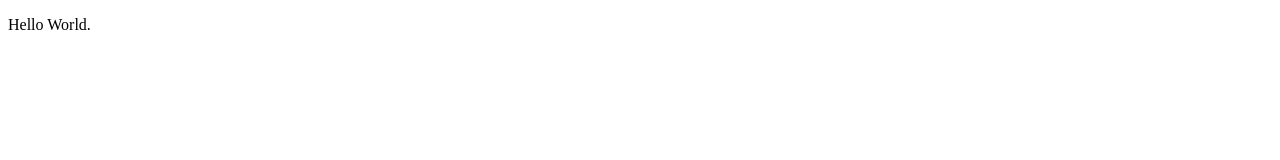
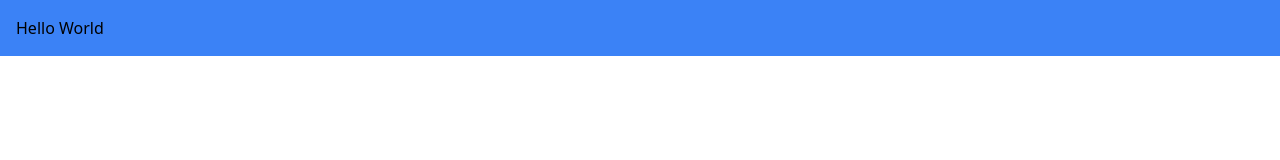
Before and after one commit to nate-26/se467-group-project, a website built with Vite: page index.html in a window 1280 px wide. Built offline with nearby package versions, Linux system fonts and the light colour scheme.

Commit message:
Add tailwind (sweet misery

```diff
--- a/index.html
+++ b/index.html
@@ -1,6 +1,8 @@
 <!doctype html>
 <html lang="en">
+
   <head>
+    <link href="/src/input.css" rel="stylesheet">
     <meta charset="UTF-8" />
     <link rel="icon" type="image/svg+xml" href="/wrench.png" />
     <meta name="viewport" content="width=device-width, initial-scale=1.0" />
--- a/main.js
+++ b/main.js
@@ -1,7 +1,4 @@
+import './src/input.css'
 document.querySelector('#app').innerHTML = `
-  <div>
-    <p>
-      Hello World.
-    </p>
-  </div>
+<div class="bg-blue-500 p-4">Hello World</div>
 `
--- a/package.json
+++ b/package.json
@@ -6,9 +6,13 @@
   "scripts": {
     "dev": "vite",
     "build": "vite build",
-    "preview": "vite preview"
+    "preview": "vite preview",
+    "build:css": "tailwindcss -i ./src/input.css -o ./dist/output.css --watch"
   },
   "devDependencies": {
+    "autoprefixer": "^10.4.20",
+    "postcss": "^8.4.47",
+    "tailwindcss": "^3.4.14",
     "vite": "^5.4.9"
   }
 }
--- /dev/null
+++ b/postcss.config.js
@@ -0,0 +1,6 @@
+export default {
+    plugins: {
+      tailwindcss: {},
+      autoprefixer: {},
+    }
+  }
--- /dev/null
+++ b/src/input.css
@@ -0,0 +1,3 @@
+@tailwind base;
+@tailwind components;
+@tailwind utilities;
--- /dev/null
+++ b/tailwind.config.js
@@ -0,0 +1,11 @@
+/** @type {import('tailwindcss').Config} */
+module.exports = {
+  content: [
+    "./*.{html,js,jsx,ts,tsx}",
+    "./public/**/*.html",
+  ],
+  theme: {
+    extend: {},
+  },
+  plugins: [],
+}
```
Also changed, not shown: test.html (deleted, +0 -20 lines), 1 other file.
